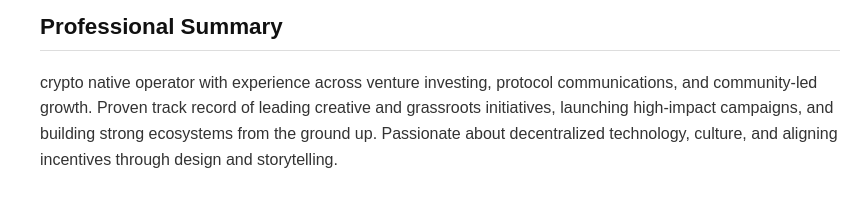
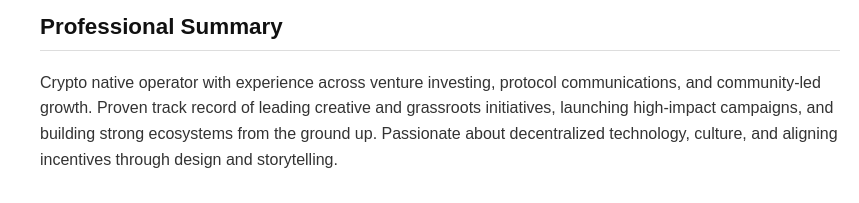
Before and after one commit to joshrees77/Resume, a plain HTML site: page index.html in a window 1280 px wide. Shown: the part 157-360 px from the top of the page, 200-1059 px from the left. Drawn offline with Linux system fonts and the light colour scheme.

Commit message:
Update index.html

```diff
--- a/index.html
+++ b/index.html
@@ -78,7 +78,7 @@
 
   <div class="section">
     <h2>Professional Summary</h2>
-    <p>crypto native operator with experience across venture investing, protocol communications, and community-led growth. Proven track record of leading creative and grassroots initiatives, launching high-impact campaigns, and building strong ecosystems from the ground up. Passionate about decentralized technology, culture, and aligning incentives through design and storytelling.</p>
+    <p>Crypto native operator with experience across venture investing, protocol communications, and community-led growth. Proven track record of leading creative and grassroots initiatives, launching high-impact campaigns, and building strong ecosystems from the ground up. Passionate about decentralized technology, culture, and aligning incentives through design and storytelling.</p>
   </div>
 
   <div class="section">
```
